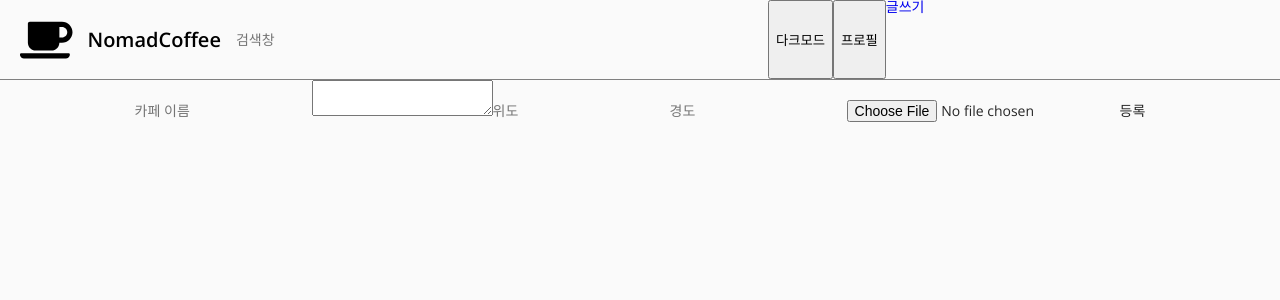
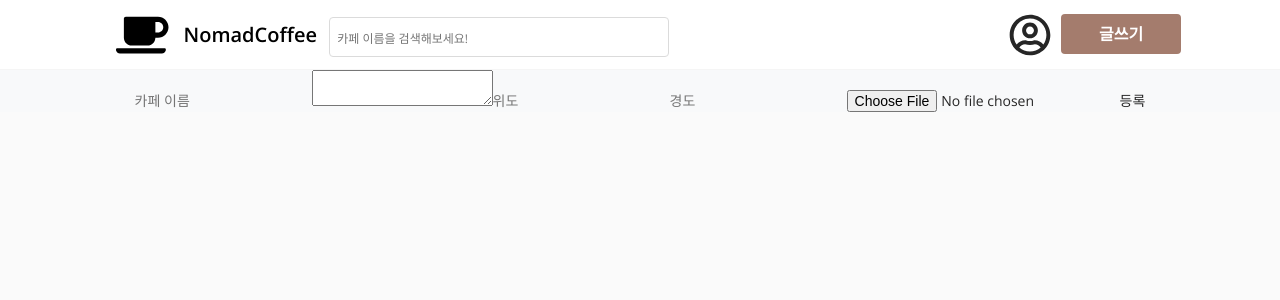
Before and after one commit to grandff/nomadcoffee-frontend, a React (Create React App) app: page /add in a window 1280 px wide. Shown: the top 300 px of the page. Built offline with nearby package versions, Linux system fonts and the light colour scheme; what apollo-upload-client would draw is missing.

Commit message:
fix css styles

```diff
--- a/src/components/feed/Board.js
+++ b/src/components/feed/Board.js
@@ -5,16 +5,18 @@ import styled from "styled-components";
 const Card = styled.div`
 	display : relative;
 	float : left;
-	width : 25%;
+	width : 31%;
 	margin : 10px;
 `;
 
 // 사용자 이름
 
 // 카페 이름
-const NameDiv = styled.div`
+const NameDiv = styled(Link)`
 	font-weight : bold;
 	font-size : 25px;
+	textDecoration : 'none';
+	color : black;
 `;
 
 // 카페 설명 란
@@ -30,19 +32,17 @@ const PhotoFile = styled.img`
 
 function Board({id, userId, name, caption, latitude, longitude, createdAt, updatedAt ,users, photos, categories}){
 	return (
-		<Link to = {`/shop/${id}`} style={{textDecoration : 'none', color : 'black'}}>
 		<Card key={id}>
-				<NameDiv>
-					{name}
-				</NameDiv>
 			{photos?.map((photo) => (
 			<PhotoFile src={photo.url} />
 			))}
+			<NameDiv to = {`/shop/${id}`} >
+				{name}
+			</NameDiv>
 			<CaptionDiv>
 				{caption}
 			</CaptionDiv>
 		</Card>
-		</Link>
 	)
 }
 
--- /dev/null
+++ b/src/components/front/Footer.js
@@ -0,0 +1,9 @@
+import styled from "styled-components";
+
+// 푸터
+const Footer = styled.div`
+	width : 100%;
+	background-color : #495057;
+`;
+
+export default Footer;
--- a/src/components/front/FrontLayout.js
+++ b/src/components/front/FrontLayout.js
@@ -2,9 +2,15 @@ import { useReactiveVar } from "@apollo/client";
 import { faCoffee } from '@fortawesome/free-solid-svg-icons'
 import { FontAwesomeIcon } from "@fortawesome/react-fontawesome";
 import styled from "styled-components";
-import { faMoon, faSun } from "@fortawesome/free-regular-svg-icons";
+import { faMoon, faSun, faUserCircle } from "@fortawesome/free-regular-svg-icons";
 import { darkModeVar, disableDarkMode, enableDarkMode } from "../../apollo";
 import {Link} from "react-router-dom";
+import Header from "./Header";
+import LogoBox from "./LogoBox";
+import HeaderBtn from "./HeaderBtn";
+import HeaderCircle from "./HeaderCircle";
+import SearchInput from "./SearchInput";
+import useUser from "../../hooks/useUser";
 
 // 전체 컨테이너
 const Container = styled.div`
@@ -12,27 +18,8 @@ const Container = styled.div`
 	justify-content : center;
 	align-items : center;
 	flex-direction : column;
+	background-color : #f8f9fa;
 `;
-
-// 헤더
-const Header = styled.div`
-	width : 100%;
-	display : flex;
-	flex-direction : row;
-	height : 80px;
-	border-bottom : 1px solid gray;
-`;
-
-// 헤더 로고 박스 링크로 대체
-const LogoBox = styled(Link)`
-	width : 60%;
-	display : flex;
-	flex-direction : row;
-	padding-left : 20px;
-	align-items : center;
-	text-decoration : none;
-	color : black;
-`
 
 // 헤더 버튼 박스
 const TopBtnBox = styled.div`
@@ -40,8 +27,7 @@ const TopBtnBox = styled.div`
 	width : 40%;
 	display : flex;
 	flex-direction : row;
-	align-items : left;
-	padding-right : 20px;
+	justify-content : right;
 `;
 
 // 상단 로고 타이틀
@@ -54,6 +40,8 @@ const Title = styled.h1`
 `;
 
 function FrontLayout({children}){
+	const {data : userData} = useUser();		// 사용자 정보
+
 	return (
 		<Container>
 			<Header>
@@ -62,13 +50,19 @@ function FrontLayout({children}){
 					<Title>
 						NomadCoffee
 					</Title>
-						<input type="text" placeholder="검색창" />
 				</LogoBox>
-
+				<SearchInput
+					type="text"
+					maxlength="50"
+					placeholder="카페 이름을 검색해보세요!"
+				/>
 				<TopBtnBox>
-					<button>다크모드</button>
-					<button>프로필</button>
-					<Link to="/add">글쓰기</Link>
+					{userData?.me?.avatarUrl === null ? "얍얍" : (
+						<FontAwesomeIcon icon={faUserCircle} size="3x" />
+					)}
+					<HeaderBtn to="/add">
+						글쓰기
+					</HeaderBtn>
 				</TopBtnBox>
 			</Header>
 			{children}
--- /dev/null
+++ b/src/components/front/Header.js
@@ -0,0 +1,15 @@
+import styled from "styled-components";
+
+// 헤더
+const Header = styled.div`
+	width : 100%;
+	display : flex;
+	flex-direction : row;
+	height : 70px;
+	border-bottom : 1px solid rgba(0,0,0,0.04);
+	background-color : white;
+	align-items : center;
+	justify-content:center;
+`;
+
+export default Header;
--- /dev/null
+++ b/src/components/front/HeaderBtn.js
@@ -0,0 +1,24 @@
+import styled from "styled-components";
+import {Link} from "react-router-dom";
+
+// 로그인 폼에 사용할 버튼
+// input value확인 후 누르면 안되는 경우 opacity로 사용자에게 표시
+const HeaderBtn = styled(Link)`
+  border: none;
+  border-radius: 4px;
+  background-color: ${(props) => props.theme.accent};
+  color: white;
+  text-align: center;
+  padding: 8px 0px;
+  font-weight: 600;
+  width :120px;
+  height : 40px;
+  display : flex;
+  align-items : center;
+  justify-content : center;
+  margin-left : 10px;
+  font-size : 16px;
+`;
+
+
+export default HeaderBtn;
--- /dev/null
+++ b/src/components/front/HeaderCircle.js
@@ -0,0 +1,22 @@
+import styled from "styled-components";
+import {Link} from "react-router-dom";
+
+// 로그인 폼에 사용할 버튼
+// input value확인 후 누르면 안되는 경우 opacity로 사용자에게 표시
+const SHeaderCircle = styled.div`
+	border-radius : 100%;
+	width : 40px;
+	height : 40px;
+	border : 1px solid gray;
+`;
+
+function HeaderCircle({children}){
+	return (
+		<SHeaderCircle>
+			{children}
+		</SHeaderCircle>
+	)
+}
+
+
+export default HeaderCircle;
--- /dev/null
+++ b/src/components/front/LogoBox.js
@@ -0,0 +1,25 @@
+import {Link} from "react-router-dom";
+import styled from "styled-components";
+
+// 헤더 로고 박스 링크로 대체
+const SLogoBox = styled(Link)`
+	width : 18%;
+	display : flex;
+	flex-direction : row;
+	padding-left : 20px;
+	align-items : center;
+	text-decoration : none;
+	color : black;
+	text-align: right;
+    justify-content: center;
+`;
+
+function LogoBox({children}){
+	return (
+		<SLogoBox to = "/">
+			{children}
+		</SLogoBox>
+	)
+}
+
+export default LogoBox;
--- /dev/null
+++ b/src/components/front/SearchInput.js
@@ -0,0 +1,21 @@
+import styled from "styled-components";
+
+// 로그인 폼에 사용할 input
+const SearchInput = styled.input`
+  width: 340px;
+  height : 40px;
+  border-radius: 4px;
+  padding: 7px;
+	border: 0.5px solid
+    ${(props) => (props.theme.borderColor)};
+  margin-top: 5px;
+  box-sizing: border-box;
+  &::placeholder {
+    font-size: 12px;
+  }
+    &:focus {
+    border-color: rgb(38, 38, 38);
+  }
+`;
+
+export default SearchInput;
--- /dev/null
+++ b/src/hooks/useUser.js
@@ -0,0 +1,33 @@
+import {gql, useQuery, useReactiveVar} from "@apollo/client";
+import {useEffect} from "react";
+import {isLoggedInVar, logUserOut} from "../apollo";
+
+const ME_QUERY = gql`
+	query me {
+		me {
+			id
+  			username
+  			name
+			avatarURL
+		}
+	}
+`
+
+const useUser = () => {
+	const hasToken = useReactiveVar(isLoggedInVar);	// 로그인 토큰 값
+	const {data} = useQuery(ME_QUERY, {
+		skip : !hasToken,			// 로그인하지 않은 상태면 해당 쿼리 실행 안함
+		fetchPolicy : "no-cache"
+	});
+
+	// data가 변경될때마다 실행
+	useEffect(() => {
+		if(data?.me === null){		// 비정상값이면 로그아웃처리
+			logUserOut();
+		}
+	}, [data]);
+
+	return {data};
+}
+
+export default useUser;
--- a/src/screens/Home.js
+++ b/src/screens/Home.js
@@ -5,6 +5,7 @@ import { gql, useQuery } from "@apollo/client";
 import styled from "styled-components";
 import {SHOP_FRAGMENT, USER_FRAGMENT, PHOTO_FRAGMENT, CATEGORY_FRAGMENT} from "../fragments";
 import Board from "../components/feed/Board";
+import Footer from "../components/front/Footer";
 
 // see coffee shops query
 const FEED_QUERY = gql`
@@ -28,20 +29,17 @@ const FEED_QUERY = gql`
 	${CATEGORY_FRAGMENT}
 `;
 
-
-// 푸터
-const Footer = styled.div`
-	width : 100%;
-`;
-
 // body
 const Wrapper = styled.div`
-	max-width : 1000px;
+	max-width : 900px;
 	min-width : 800px;
 	width : 100%;
-	display : flex;
-	flex-direction : column;
-	padding : 10px;
+	display : inline-block;
+	border : 1px solid #E9ECEF;
+	border-radius : 8px;
+	margin-top : 20px;
+	background-color : white;
+	margin-bottom : 20px;
 `;
 
 
@@ -72,6 +70,7 @@ function Home(){
 				<div>
 					이것저것 정보가 들어갈곳(하단)
 				</div>
+				<button>다크모드</button>
 				<div>
 					<button onClick={logUserOut}>로그아웃</button>
 				</div>
```
Lines whose indentation alone changed are shown as unchanged.
